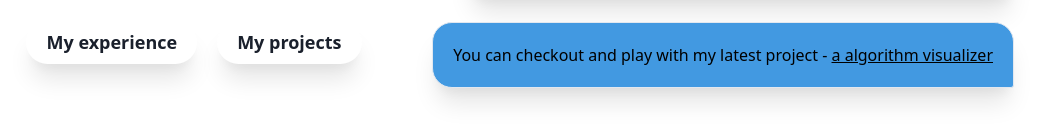
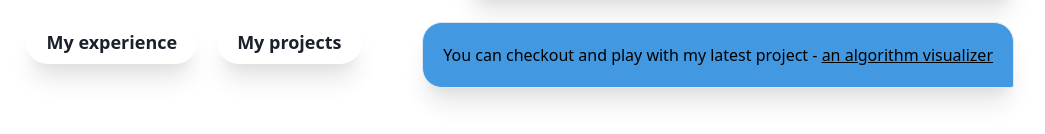
Before and after one commit to windows-user0/portfolio, a React (Create React App) app: page / in a window 1280 px wide. Shown: the part 455-589 px from the top of the page, without its empty margins (106-1151 px from the left). Built offline with nearby package versions, Linux system fonts and the light colour scheme.

Commit message:
Typo fix

```diff
--- a/src/components/ChatBubbles.tsx
+++ b/src/components/ChatBubbles.tsx
@@ -68,7 +68,7 @@ export default () => {
                         <>
                             You can checkout and play with my latest project -{" "}
                             <a href="/visualizer" className="underline">
-                                a algorithm visualizer
+                                an algorithm visualizer
                             </a>
                         </>
                     )}
```
